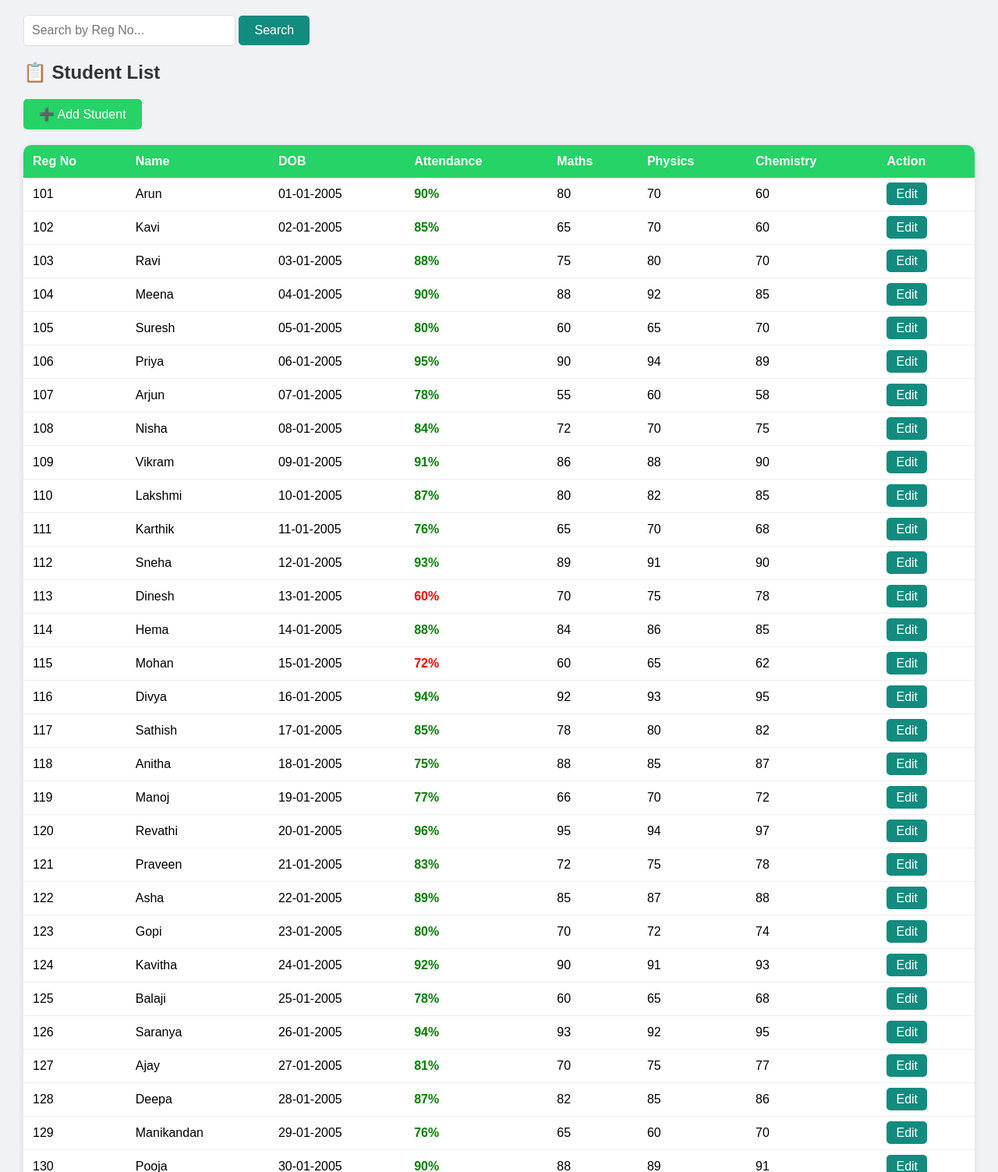
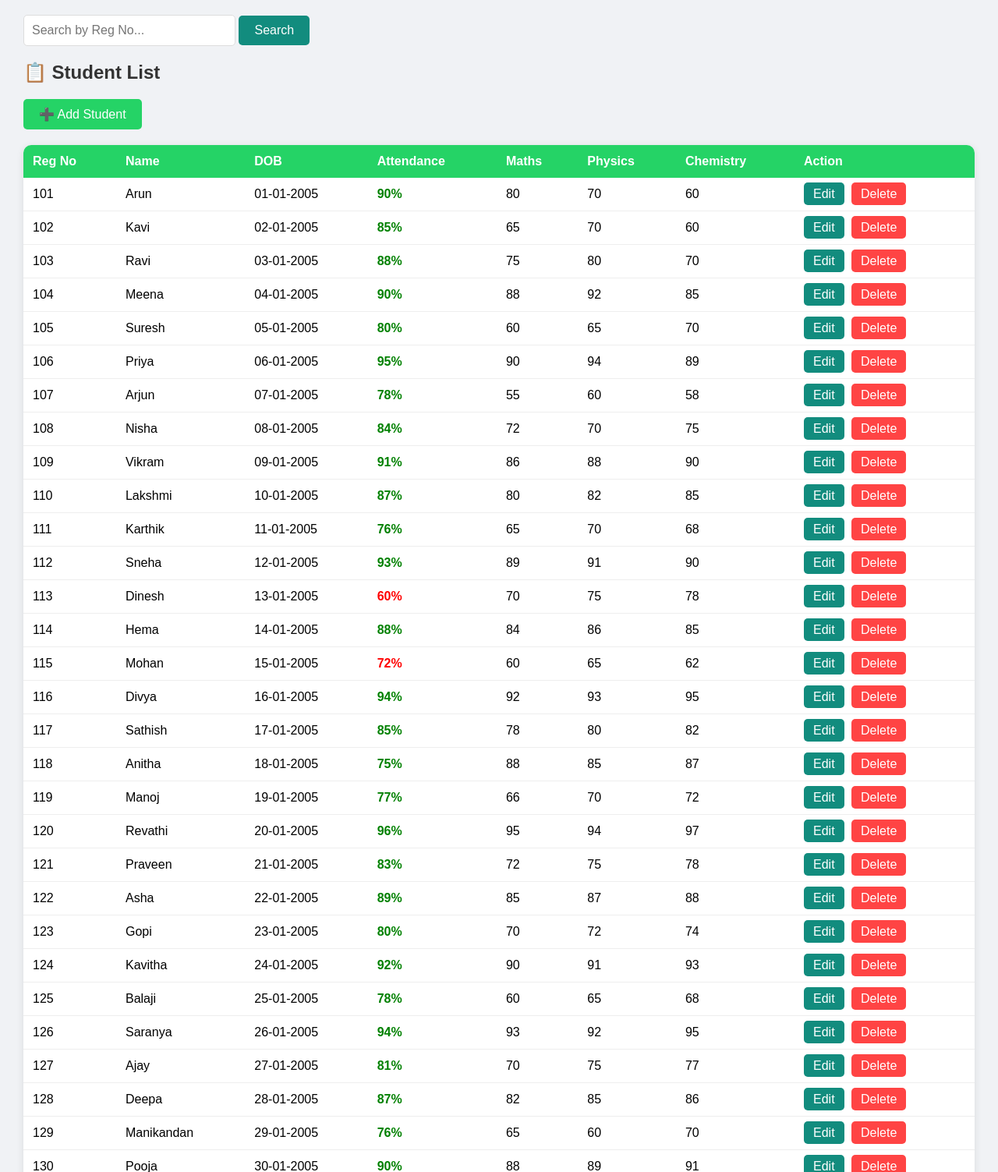
Before and after one commit to kayalmoni14-jpg/student-whatsapp-bot, a Flask app: page /dashboard in a window 1280 px wide. Shown: the part 202-1705 px from the top of the page at 78% size. Run offline with Flask 3, Linux system fonts and the light colour scheme; a user stored in the database is signed in; data comes from the database, SQL or seed files in the repository; both versions use the stored data as it was after the commit.

Commit message:
Added delete student feature

```diff
--- a/app.py
+++ b/app.py
@@ -108,6 +108,17 @@ def add_student():
         return redirect(url_for("dashboard"))
     return render_template("add_student.html")
 
+# 🟢 Delete student route
+@app.route("/delete/<reg_no>")
+def delete_student(reg_no):
+    if not session.get("logged_in"):
+        return redirect(url_for("login"))
+    conn = get_db()
+    conn.execute("DELETE FROM students WHERE reg_no=?", (reg_no,))
+    conn.commit()
+    conn.close()
+    return redirect(url_for("dashboard"))
+
 # 🟢 WhatsApp route
 @app.route("/whatsapp", methods=["POST"])
 def whatsapp_bot():
--- a/templates/dashboard.html
+++ b/templates/dashboard.html
@@ -149,7 +149,10 @@
                     <td>{{ student.maths }}</td>
                     <td>{{ student.physics }}</td>
                     <td>{{ student.chemistry }}</td>
-                    <td><a href="/edit/{{ student.reg_no }}" style="background:#128C7E;color:white;padding:6px 12px;border-radius:5px;text-decoration:none;">Edit</a></td>
+                    <td>
+                        <a href="/edit/{{ student.reg_no }}" style="background:#128C7E;color:white;padding:6px 12px;border-radius:5px;text-decoration:none;">Edit</a>
+                        <a href="/delete/{{ student.reg_no }}" style="background:#ff4444;color:white;padding:6px 12px;border-radius:5px;text-decoration:none;margin-left:5px;" onclick="return confirm('Are you sure?')">Delete</a>
+                    </td>
                 </tr>
                 {% endfor %}
             </tbody>
```
Also changed, not shown: students.db.
